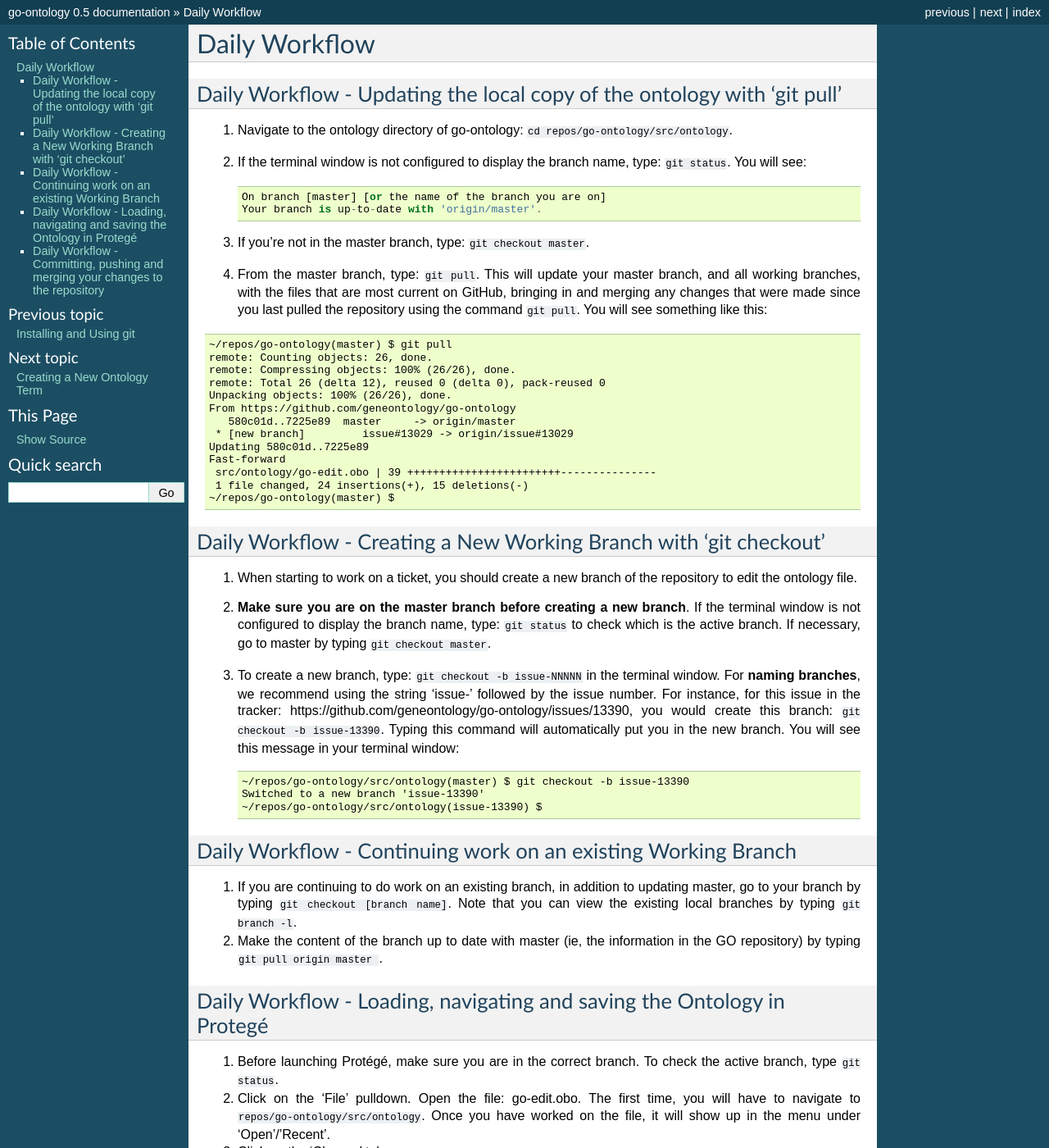
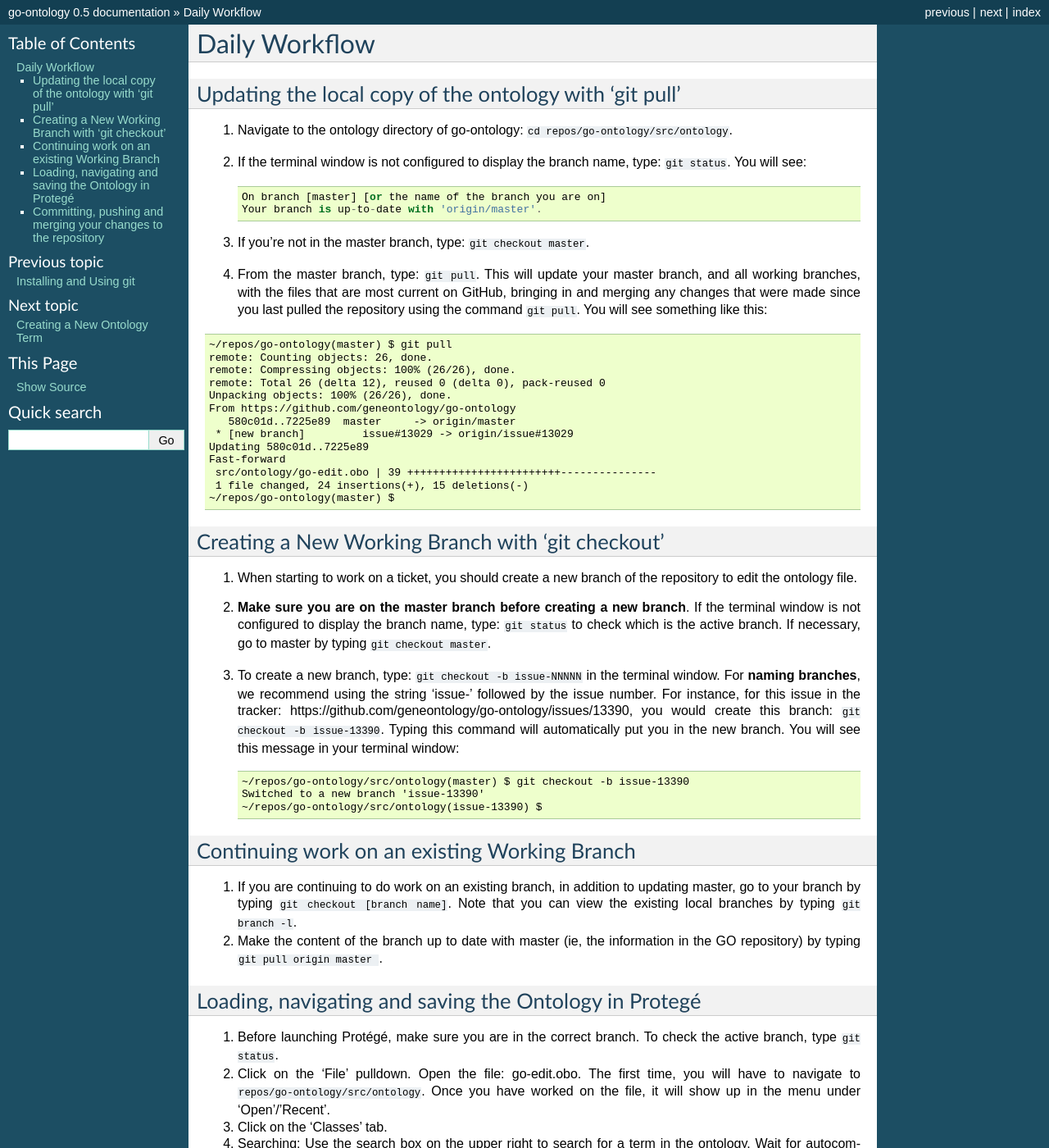
Before and after one commit to geneontology/go-ontology, a Sphinx documentation site: the page built from docs/DailyWorkflow.md, in a window 1280 px wide and 1400 px high. Shown: the whole window at 82% size. Built offline with Sphinx 7.4.7, drawn with Linux system fonts in a browser that asks for light colours; some of the changed text lies outside the part shown.

Commit message:
Update DailyWorkflow.md

````diff
--- a/docs/DailyWorkflow.md
+++ b/docs/DailyWorkflow.md
@@ -1,6 +1,6 @@
 # Daily Workflow
 
-## Daily Workflow - Updating the local copy of the ontology with 'git pull'
+## Updating the local copy of the ontology with 'git pull'
 
 1. Navigate to the ontology directory of go-ontology:  ```cd repos/go-ontology/src/ontology```.
 
@@ -29,7 +29,7 @@ Fast-forward
 ~/repos/go-ontology(master) $
 ```
 
-## Daily Workflow - Creating a New Working Branch with 'git checkout'
+## Creating a New Working Branch with 'git checkout'
 
 1. When starting to work on a ticket, you should create a new branch of the repository to edit the ontology file.
 
@@ -44,12 +44,12 @@ Fast-forward
       ```
 
 
-## Daily Workflow - Continuing work on an existing Working Branch
+## Continuing work on an existing Working Branch
 1. If you are continuing to do work on an existing branch, in addition to updating master, go to your branch by typing ```git checkout [branch name]```. Note that you can view the existing local branches by typing ```git branch -l```.
 
 2. Make the content of the branch up to date with master (ie, the information in the GO repository) by typing ```git pull origin master ```.
 
-## Daily Workflow - Loading, navigating and saving the Ontology in Protegé
+## Loading, navigating and saving the Ontology in Protegé
 
 1. Before launching Protégé, make sure you are in the correct branch. To check the active branch, type ```git status```.
 
@@ -67,7 +67,7 @@ Fast-forward
 
 8. Use File > Save to save your changes.
 
-## Daily Workflow - Committing, pushing and merging your changes to the repository
+## Committing, pushing and merging your changes to the repository
 
 1. **Review**: Changes made to the ontology can be viewed by typing ```git diff``` in the terminal window. If there are changes that have already been committed, the changes in the active branch relative to master can be viewed by typing  ```git diff master```.
 
@@ -130,5 +130,6 @@ Fast-forward
 7. If appropriate, you may now delete the working branch on your local copy. Back in your terminal, type: ```git checkout master```. Then type: ```git branch -d workingbranchname```.
 
       Example:
-
+```
 git branch -d issue-13390
+```
````
